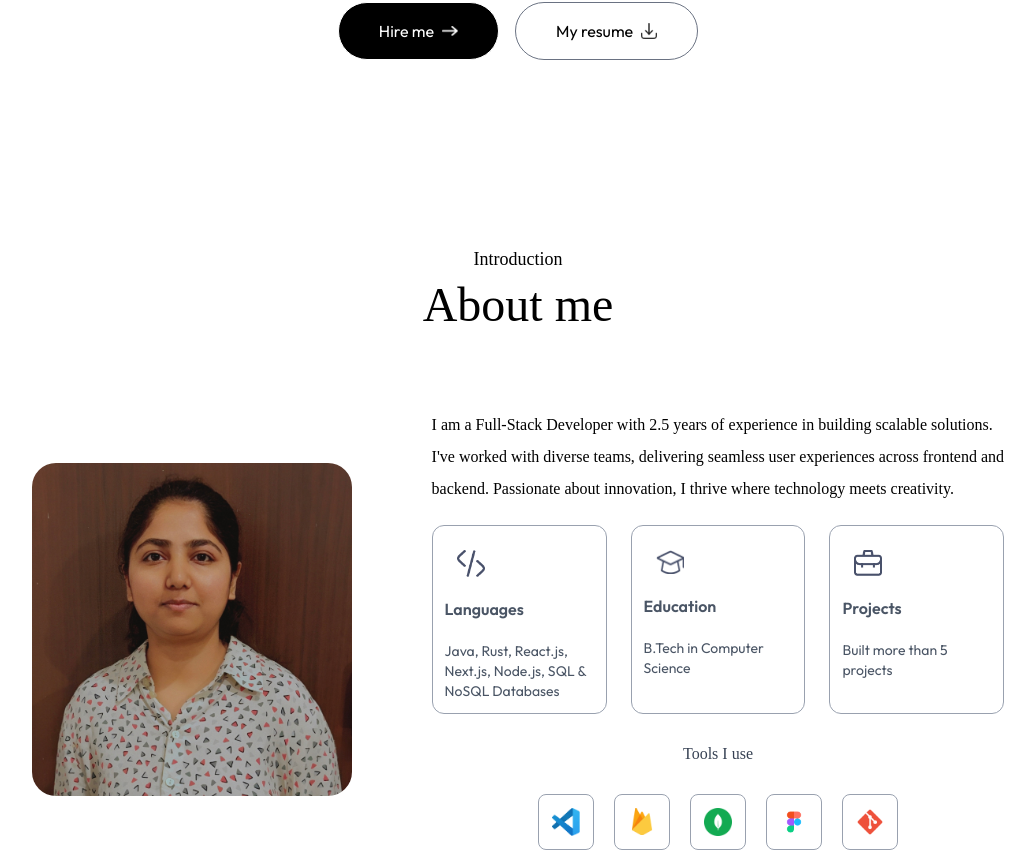
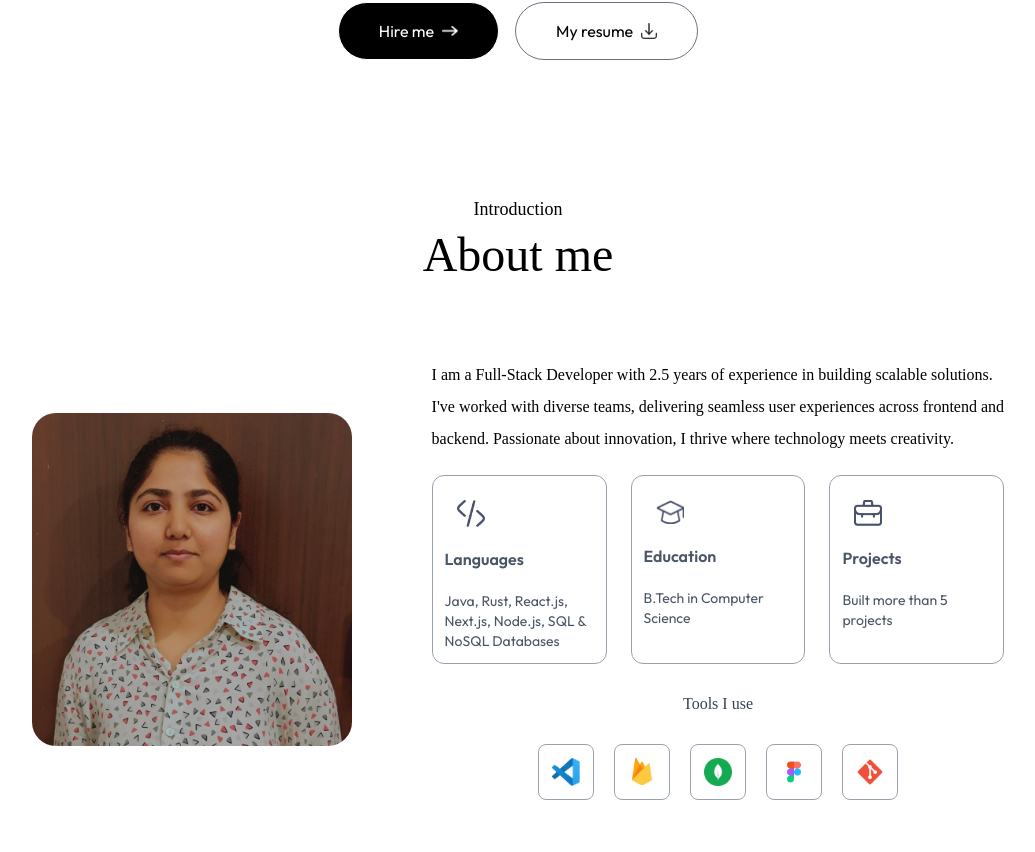
Before and after one commit to oldschoolmoron/Myportfolio, a Next.js app: page / in a window 1280 px wide. Shown: the part 595-1447 px from the top of the page, without its empty margins (122-1157 px from the left). Built offline with nearby package versions, Linux system fonts and the light colour scheme; a web font is replaced by a local one.

Commit message:
fixed the gaping between section

```diff
--- a/app/Components/About.jsx
+++ b/app/Components/About.jsx
@@ -4,7 +4,8 @@ import React from 'react'
 
 const About = ({isDarkMode}) => {
   return (
-    <div id='aboutme' className='w-full px-[12%] py-10 scroll-mt-20 flex flex-col items-center justify-center'>
+    <div id='aboutme' className='w-full px-[12%] py-10 scroll-mt-20 flex flex-col items-center justify-center mt-[-50px]'>
+
       <h4 className='text-center mb-2 text-lg font-ovo'>Introduction</h4>
       <h2 className='text-center text-5xl font-ovo'>About me</h2>
       <div className='flex w-full flex-col lg:flex-row items-center justify-center text-center lg:text-left gap-10 lg:gap-20 my-10 lg:my-20'>
--- a/app/Components/Footer.jsx
+++ b/app/Components/Footer.jsx
@@ -5,7 +5,7 @@ import { Github, Twitter, Linkedin } from "lucide-react";
 
 const Footer = ({isDarkMode}) => {
   return (
-    <div className="mt-20">
+    <div className="mt-10">
       <div className="text-center">
         <Image src={isDarkMode? assets.logo_dark : assets.logo} alt="Logo" className="w-36 mx-auto mb-2" />
         <div className="w-max flex items-center gap-2 mx-auto">
```
